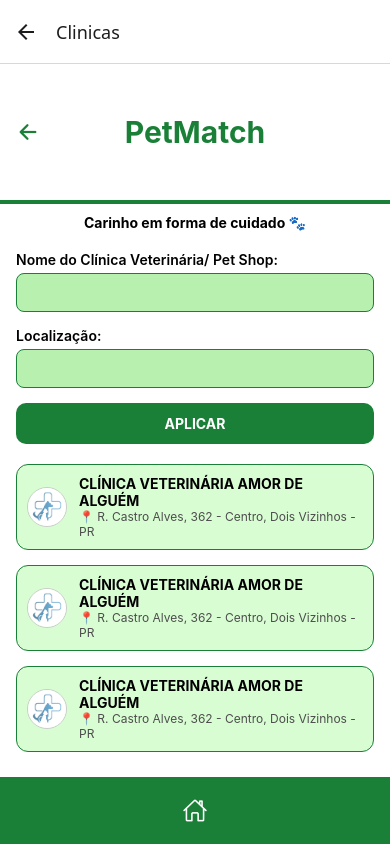
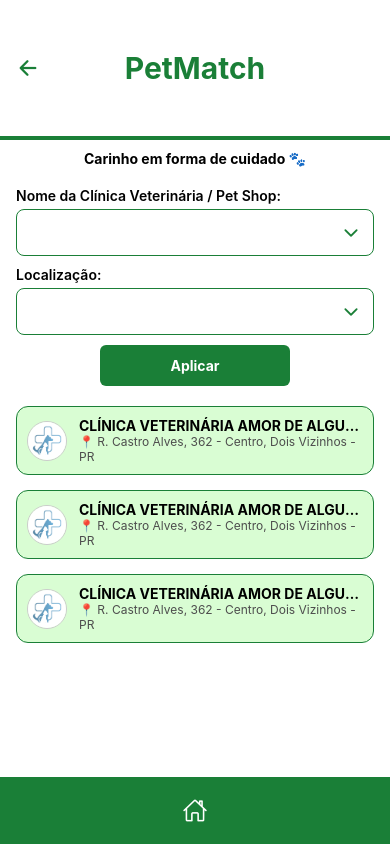
Before and after one commit to grazisarturi/PetMatch, a React Native app: screen /Clinicas in a window 390 px wide. Built offline with nearby package versions, Linux system fonts and the light colour scheme.

Commit message:
Atualizações

```diff
--- a/App.js
+++ b/App.js
@@ -23,6 +23,7 @@
 import Doacoes from './screens/Adotante/Doacoes';
 import Clinicas from './screens/Adotante/Clinicas';
 import DetalhesClinica from './screens/Adotante/DetalhesClinica';
+import { ScreenStackHeaderSearchBarView } from 'react-native-screens';
 
 const Stack = createNativeStackNavigator();
 
@@ -32,25 +33,26 @@
       <Stack.Navigator initialRouteName="Login">
 
          {/* Telas Abrigo */}
-        <Stack.Screen name="Login" component={LoginScreen} />
-        <Stack.Screen name="Abrigo" component={AbrigoCadastro} />
-        <Stack.Screen name="AbrigoDashboard" component={AbrigoDashboard} />
-        <Stack.Screen name="ListaPets" component={ListaPets} />
-        <Stack.Screen name="CadastroAnimal" component={CadastroAnimal} />
-        <Stack.Screen name="ListaDoacoes" component={ListaDoacoes} />
-        <Stack.Screen name="PedidoDoacao" component={PedidoDoacao} />
-        <Stack.Screen name="Mensagens" component={MensagensRecebidas} />
+        <Stack.Screen
+         name="Login" component={LoginScreen} options={{headerShown: false}} />
+        <Stack.Screen name="Abrigo" component={AbrigoCadastro} options={{headerShown: false}} />
+        <Stack.Screen name="AbrigoDashboard" component={AbrigoDashboard} options={{headerShown: false}} />
+        <Stack.Screen name="ListaPets" component={ListaPets} options={{headerShown: false}} />
+        <Stack.Screen name="CadastroAnimal" component={CadastroAnimal} options={{headerShown: false}} />
+        <Stack.Screen name="ListaDoacoes" component={ListaDoacoes} options={{headerShown: false}} />
+        <Stack.Screen name="PedidoDoacao" component={PedidoDoacao} options={{headerShown: false}} />
+        <Stack.Screen name="Mensagens" component={MensagensRecebidas} options={{headerShown: false}} />
 
         {/* Telas Adotante */}
-        <Stack.Screen name="CadastroAdotante" component={CadastroAdotante} />
-        <Stack.Screen name="Opcoes" component={Opcoes} />
-        <Stack.Screen name="TelaInicial" component={TelaInicial} />
-        <Stack.Screen name="DetalhesAnimal" component={DetalhesAnimal} />
-        <Stack.Screen name="Chat" component={Chat} />
-        <Stack.Screen name="PesquisarDoacoes" component={PesquisarDoacoes} />
-        <Stack.Screen name="Doacoes" component={Doacoes} />
-        <Stack.Screen name="Clinicas" component={Clinicas} />
-        <Stack.Screen name="DetalhesClinica" component={DetalhesClinica} />
+        <Stack.Screen name="CadastroAdotante" component={CadastroAdotante}options={{headerShown: false}} />
+        <Stack.Screen name="Opcoes" component={Opcoes} options={{headerShown: false}} />
+        <Stack.Screen name="TelaInicial" component={TelaInicial} options={{headerShown: false}} />
+        <Stack.Screen name="DetalhesAnimal" component={DetalhesAnimal} options={{headerShown: false}} />
+        <Stack.Screen name="Chat" component={Chat} options={{headerShown: false}} />
+        <Stack.Screen name="PesquisarDoacoes" component={PesquisarDoacoes} options={{headerShown: false}} />
+        <Stack.Screen name="Doacoes" component={Doacoes} options={{headerShown: false}} />
+        <Stack.Screen name="Clinicas" component={Clinicas} options={{headerShown: false}} />
+        <Stack.Screen name="DetalhesClinica" component={DetalhesClinica} options={{headerShown: false}} />
 
 
       </Stack.Navigator>
--- a/screens/AbrigoDashboard.js
+++ b/screens/AbrigoDashboard.js
@@ -1,6 +1,16 @@
 import React from 'react';
-import { View, Text, TouchableOpacity, StyleSheet } from 'react-native';
-import { MaterialCommunityIcons, FontAwesome5, Ionicons } from '@expo/vector-icons';
+import {
+  View,
+  Text,
+  TouchableOpacity,
+  StyleSheet,
+  ScrollView,
+} from 'react-native';
+import {
+  MaterialCommunityIcons,
+  FontAwesome5,
+  Ionicons,
+} from '@expo/vector-icons';
 
 export default function AbrigoDashboard({ navigation }) {
   return (
@@ -9,17 +19,16 @@
         <Text style={styles.logo}>PetMatch</Text>
       </View>
 
-      <View style={styles.content}>
+      <ScrollView contentContainerStyle={styles.content}>
         <Text style={styles.question}>O que está buscando hoje?</Text>
 
         <TouchableOpacity
           style={styles.card}
           onPress={() => navigation.navigate('ListaPets')}
         >
-        <MaterialCommunityIcons name="paw" size={24} color="#black" />
+          <MaterialCommunityIcons name="paw" size={24} color="#000" />
           <Text style={styles.cardText}>Cadastrar pet para adoção</Text>
         </TouchableOpacity>
-
 
         <TouchableOpacity
           style={styles.card}
@@ -29,11 +38,11 @@
           <Text style={styles.cardText}>Adicionar pedido de doação</Text>
         </TouchableOpacity>
 
-
-        <TouchableOpacity style={styles.card}
+        <TouchableOpacity
+          style={styles.card}
           onPress={() => navigation.navigate('Mensagens')}
         >
-          <Ionicons name="chatbubbles" size={22} color="#000"/>
+          <Ionicons name="chatbubbles" size={22} color="#000" />
           <Text style={styles.cardText}>Mensagens recebidas</Text>
         </TouchableOpacity>
 
@@ -44,7 +53,7 @@
           <Ionicons name="log-out-outline" size={20} color="red" />
           <Text style={styles.logoutText}>Sair da conta</Text>
         </TouchableOpacity>
-      </View>
+      </ScrollView>
     </View>
   );
 }
@@ -54,20 +63,20 @@
   header: {
     backgroundColor: '#1a7f37',
     paddingVertical: 85,
-    alignItems: 'center'
+    alignItems: 'center',
   },
   logo: {
     fontSize: 30,
     fontWeight: 'bold',
-    color: '#fff'
+    color: '#fff',
   },
   content: {
-    padding: 20
+    padding: 20,
   },
   question: {
     fontSize: 18,
     marginBottom: 30,
-    fontWeight: 'bold'
+    fontWeight: 'bold',
   },
   card: {
     borderWidth: 1.5,
@@ -77,21 +86,21 @@
     marginBottom: 15,
     flexDirection: 'row',
     alignItems: 'center',
-    gap: 10
+    gap: 10,
   },
   cardText: {
     color: '#1a7f37',
     fontWeight: 'bold',
-    fontSize: 16
+    fontSize: 16,
   },
   logout: {
     flexDirection: 'row',
-    marginTop: 175,
-    alignItems: 'center'
+    marginTop: 30,
+    alignItems: 'center',
   },
   logoutText: {
     color: 'red',
     fontWeight: 'bold',
-    marginLeft: 6
-  }
+    marginLeft: 6,
+  },
 });
--- a/screens/Adotante/Clinicas.js
+++ b/screens/Adotante/Clinicas.js
@@ -59,23 +59,30 @@
 
       <Text style={styles.subtitulo}>Carinho em forma de cuidado 🐾</Text>
 
-      <Text style={styles.label}>Nome do Clínica Veterinária/ Pet Shop:</Text>
+      <Text style={styles.label}>Nome da Clínica Veterinária / Pet Shop:</Text>
+      <View style={styles.selectInput}>
         <TextInput
           placeholder=""
           value={nomeFiltro}
           onChangeText={setNomeFiltro}
-        style={styles.input}
+          style={styles.textInput}
         />
+        <Ionicons name="chevron-down" size={20} color="#1a7f37" />
+      </View>
+
       <Text style={styles.label}>Localização:</Text>
+      <View style={styles.selectInput}>
         <TextInput
           placeholder=""
           value={localizacaoFiltro}
           onChangeText={setLocalizacaoFiltro}
-        style={styles.input}
+          style={styles.textInput}
         />
+        <Ionicons name="chevron-down" size={20} color="#1a7f37" />
+      </View>
 
       <TouchableOpacity style={styles.botao}>
-        <Text style={styles.botaoTexto}>APLICAR</Text>
+        <Text style={styles.botaoTexto}>Aplicar</Text>
       </TouchableOpacity>
 
       <FlatList
@@ -88,7 +95,7 @@
           >
             <Image source={item.imagem} style={styles.logoClinica} />
             <View style={{ flex: 1 }}>
-              <Text style={styles.nome}>{item.nome}</Text>
+              <Text style={styles.nome} numberOfLines={1}>{item.nome}</Text>
               <Text style={styles.local}>📍 {item.localizacao}</Text>
             </View>
           </TouchableOpacity>
@@ -110,7 +117,7 @@
 }
 
 const styles = StyleSheet.create({
-  container: { flex: 1, backgroundColor: '#fff'},
+  container: { flex: 1, backgroundColor: '#fff' },
   header: {
     flexDirection: 'row',
     alignItems: 'center',
@@ -134,28 +141,36 @@
     fontWeight: 'bold',
     fontSize: 14,
     marginBottom: 20,
+    paddingHorizontal: 20,
   },
   label: {
     marginBottom: 5,
     fontWeight: '600',
     marginHorizontal: 16,
   },
-  input: {
-    borderWidth: 1,
+  selectInput: {
+    flexDirection: 'row',
+    alignItems: 'center',
+    borderWidth: 1.5,
     borderColor: '#1a7f37',
-    backgroundColor: '#b8f0b0',
+    marginHorizontal: 16,
+    paddingHorizontal: 12,
     borderRadius: 8,
-    padding: 10,
-    marginBottom: 15,
-    marginHorizontal: 16,
+    marginBottom: 10,
+  },
+  textInput: {
+    flex: 1,
+    height: 45,
+    paddingVertical: 10,
+    fontSize: 14,
   },
   botao: {
     backgroundColor: '#1a7f37',
+    marginHorizontal: 100,
     padding: 12,
-    borderRadius: 10,
+    borderRadius: 6,
     alignItems: 'center',
     marginBottom: 20,
-    marginHorizontal: 16,
   },
   botaoTexto: {
     color: '#fff',
--- a/screens/Adotante/Opcoes.js
+++ b/screens/Adotante/Opcoes.js
@@ -49,7 +49,10 @@
 }
 
 const styles = StyleSheet.create({
-  container: { flex: 1, backgroundColor: '#fff' },
+  container: {
+    flex: 1,
+    backgroundColor: '#fff'
+  },
   header: {
     backgroundColor: '#1a7f37',
     paddingVertical: 85,
@@ -85,7 +88,7 @@
   },
   logout: {
     flexDirection: 'row',
-    marginTop: 175,
+    marginTop: 20,
     alignItems: 'center'
   },
   logoutText: {
--- a/screens/Adotante/PesquisarDoacoes.js
+++ b/screens/Adotante/PesquisarDoacoes.js
@@ -27,10 +27,17 @@
       local: 'R. Paranaguá, 1149 - Bairro São Cristóvão, Cascavel - PR',
       imagem: require('../../images/abrigo-logo.png'),
     },
+
+    {
+      id: '2',
+      nome: 'ABRIGO DE ANIMAIS SÃO FRANCISCO DE ASSIS DE CASCAVEL-PR',
+      local: 'R. Paranaguá, 1149 - Bairro São Cristóvão, Cascavel - PR',
+      imagem: require('../../images/abrigo-logo.png'),
+    },
   ];
 
   const aplicarFiltro = () => {
-
+    // lógica de filtro futura
   };
 
   return (
@@ -42,6 +49,7 @@
         <Text style={styles.logo}>PetMatch</Text>
         <View style={{ width: 24 }} />
       </View>
+
       <View style={styles.linhaInferior} />
 
       <Text style={styles.titulo}>Pequenos gestos, grandes patinhas felizes 🐾</Text>
@@ -50,7 +58,7 @@
       <View style={styles.selectInput}>
         <TextInput
           placeholder=""
-          style={{ flex: 1 }}
+          style={styles.textInput}
           value={abrigoSelecionado}
           onChangeText={setAbrigoSelecionado}
         />
@@ -61,7 +69,7 @@
       <View style={styles.selectInput}>
         <TextInput
           placeholder=""
-          style={{ flex: 1 }}
+          style={styles.textInput}
           value={localizacao}
           onChangeText={setLocalizacao}
         />
@@ -72,7 +80,6 @@
         <Text style={styles.botaoTexto}>Aplicar</Text>
       </TouchableOpacity>
 
-      {/* Lista de abrigos */}
       <FlatList
         data={abrigos}
         keyExtractor={(item) => item.id}
@@ -83,17 +90,21 @@
             onPress={() => navigation.navigate('Doacoes', { abrigo: item })}
           >
             <Image source={item.imagem} style={styles.img} />
-            <View>
-              <Text style={styles.nomeAbrigo}>{item.nome}</Text>
+            <View style={styles.cardContent}>
+              <Text style={styles.nomeAbrigo} numberOfLines={1}>{item.nome}</Text>
               <Text style={styles.local}>{item.local}</Text>
             </View>
           </TouchableOpacity>
         )}
       />
 
-      {/* Footer */}
       <View style={styles.footer}>
-        <Ionicons name="home-outline" size={25} color="#fff" onPress={() => navigation.navigate('Opcoes')} />
+        <Ionicons
+          name="home-outline"
+          size={25}
+          color="#fff"
+          onPress={() => navigation.navigate('Opcoes')}
+        />
       </View>
     </View>
   );
@@ -110,29 +121,29 @@
     justifyContent: 'space-between',
     paddingVertical: 50,
     paddingHorizontal: 20,
-    backgroundColor: '#fff'
+    backgroundColor: '#fff',
   },
   logo: {
     fontSize: 30,
     fontWeight: 'bold',
-    color: '#1a7f37'
+    color: '#1a7f37',
   },
   linhaInferior: {
     height: 4,
     backgroundColor: '#1a7f37',
-    width: '100%'
+    width: '100%',
   },
   titulo: {
     fontSize: 15,
     fontWeight: 'bold',
     textAlign: 'center',
     marginVertical: 20,
-    paddingHorizontal: 20
+    paddingHorizontal: 20,
   },
   label: {
     marginLeft: 20,
     marginBottom: 5,
-    fontWeight: 'bold'
+    fontWeight: 'bold',
   },
   selectInput: {
     flexDirection: 'row',
@@ -142,7 +153,13 @@
     marginHorizontal: 20,
     paddingHorizontal: 12,
     borderRadius: 8,
-    marginBottom: 10
+    marginBottom: 10,
+  },
+  textInput: {
+    flex: 1,
+    height: 45,
+    paddingVertical: 10,
+    fontSize: 14,
   },
   botao: {
     backgroundColor: '#1a7f37',
@@ -165,22 +182,26 @@
     borderRadius: 8,
     alignItems: 'center',
     borderWidth: 1,
-    borderColor: '#2e7d32'
+    borderColor: '#2e7d32',
   },
   img: {
     width: 50,
     height: 50,
     borderRadius: 25,
-    marginRight: 10
+    marginRight: 10,
+  },
+  cardContent: {
+    flex: 1,
+    flexShrink: 1,
   },
   nomeAbrigo: {
     fontWeight: 'bold',
     fontSize: 12,
-    marginBottom: 2
+    marginBottom: 2,
   },
   local: {
     fontSize: 11,
-    color: '#2e7d32'
+    color: '#2e7d32',
   },
   footer: {
     position: 'absolute',
@@ -189,5 +210,5 @@
     padding: 16,
     backgroundColor: '#1a7f37',
     alignItems: 'center',
-  }
+  },
 });
--- a/screens/LoginScreen.js
+++ b/screens/LoginScreen.js
@@ -1,11 +1,19 @@
 import React, { useState } from 'react';
-import { View, Text, TextInput, TouchableOpacity, StyleSheet } from 'react-native';
+import {
+  View,
+  Text,
+  TextInput,
+  TouchableOpacity,
+  StyleSheet,
+  ScrollView,
+} from 'react-native';
 
 export default function LoginScreen({ navigation }) {
   const [email, setEmail] = useState('');
   const [senha, setSenha] = useState('');
 
   return (
+    <ScrollView contentContainerStyle={{ flexGrow: 1 }} keyboardShouldPersistTaps="handled">
       <View style={styles.container}>
         <View style={styles.header}>
           <Text style={styles.logo}>PetMatch</Text>
@@ -27,7 +35,10 @@
             secureTextEntry
           />
 
-        <TouchableOpacity style={styles.loginButton} onPress={() => navigation.navigate('AbrigoDashboard')}>
+          <TouchableOpacity
+            style={styles.loginButton}
+            onPress={() => navigation.navigate('AbrigoDashboard')}
+          >
             <Text style={styles.loginButtonText}>Login</Text>
           </TouchableOpacity>
 
@@ -37,15 +48,22 @@
             <View style={styles.line} />
           </View>
 
-        <TouchableOpacity style={styles.secondaryButton} onPress={() => navigation.navigate('CadastroAdotante')}>
+          <TouchableOpacity
+            style={styles.secondaryButton}
+            onPress={() => navigation.navigate('CadastroAdotante')}
+          >
             <Text style={styles.secondaryButtonText}>Cadastrar como adotante</Text>
           </TouchableOpacity>
 
-        <TouchableOpacity style={styles.secondaryButton} onPress={() => navigation.navigate('Abrigo')}>
+          <TouchableOpacity
+            style={styles.secondaryButton}
+            onPress={() => navigation.navigate('Abrigo')}
+          >
             <Text style={styles.secondaryButtonText}>Cadastrar como abrigo</Text>
           </TouchableOpacity>
         </View>
       </View>
+    </ScrollView>
   );
 }
 
```
Also changed, not shown: componemts/header.jsx (added, +26 -0 lines). Lines whose indentation alone changed are shown as unchanged.
